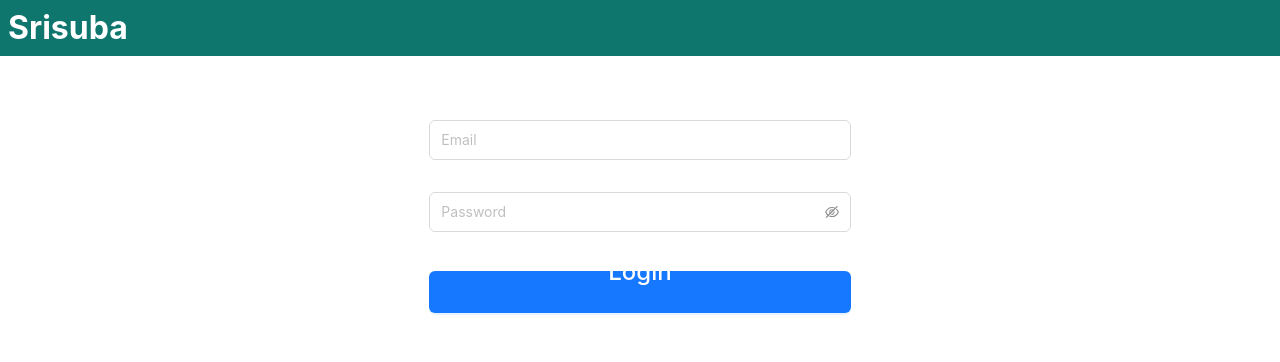
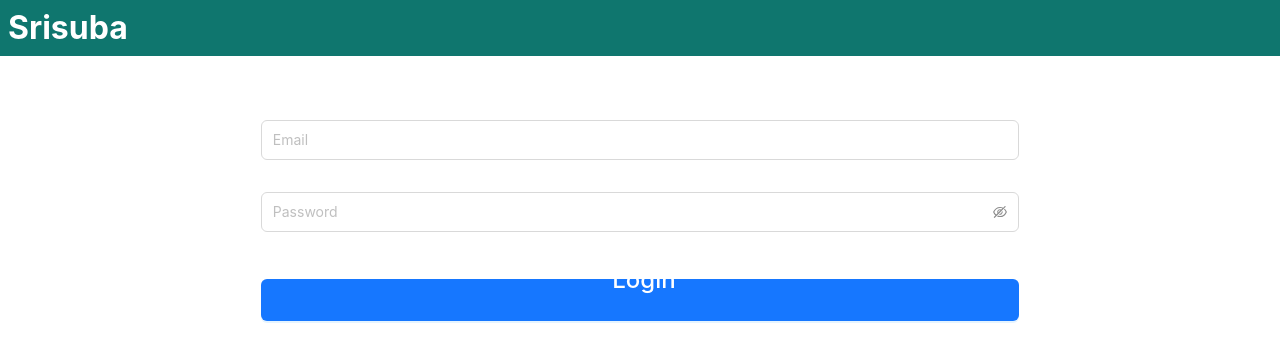
Before and after one commit to dhanushkagimhan/srisuba_GUI, a React (Vite) app: page /gimhan in a window 1280 px wide. Shown: the top 362 px of the page. Built offline with nearby package versions, Linux system fonts and the light colour scheme; no server answers.

Commit message:
created admin login page

```diff
--- a/src/pages/admin/open/AdminLogin.tsx
+++ b/src/pages/admin/open/AdminLogin.tsx
@@ -1,10 +1,16 @@
-import { Button, Form, Input } from "antd";
+import { Alert, Button, Form, Input } from "antd";
 import { AdminLoginType } from "../../../utility/typesAndEnum";
 import { useMainLayoutStore } from "../../../states";
 import { useEffect } from "react";
+import { useNavigate } from "react-router-dom";
+import { useAdminLogin } from "../../../services/admin";
+import { getMutationError } from "../../../utility/Methods";
+import { SyncOutlined } from "@ant-design/icons";
 
 export default function AdminLogin() {
   const mainLayoutState = useMainLayoutStore();
+  const navigate = useNavigate();
+  const adminLoginMutation = useAdminLogin();
 
   useEffect(() => {
     mainLayoutState.setData({
@@ -15,24 +21,35 @@ export default function AdminLogin() {
     });
   }, []);
 
+  const onSubmit = (values: AdminLoginType) => {
+    adminLoginMutation.mutate(values, {
+      onSuccess: (data) => {
+        if (data.data.success) {
+          console.log("sent");
+          navigate("#");
+        }
+      },
+    });
+  };
+
   return (
     <div className="flex flex-row justify-center mt-20">
-      <div className="lg:w-1/3 w-full">
+      <div className="md:w-3/5 w-full">
         <div>
-          {/* {marketerLoginMutation.isError ? (
-          <div className="xl:w-3/5 w-full mb-4">
+          {adminLoginMutation.isError ? (
+            <div className="mb-4">
               <Alert
-              message={getMutationError(marketerLoginMutation)}
+                message={getMutationError(adminLoginMutation)}
                 type="error"
               />
             </div>
           ) : (
             <></>
-        )} */}
+          )}
         </div>
         <Form
           name="marketerLoginForm"
-          // onFinish={onSubmit}
+          onFinish={onSubmit}
           className="flex flex-col gap-2"
         >
           <Form.Item<AdminLoginType>
@@ -67,13 +84,13 @@ export default function AdminLogin() {
               htmlType="submit"
               className="w-full pb-10 text-2xl font-medium"
             >
-              {/* {marketerLoginMutation.isPending ? (
+              {adminLoginMutation.isPending ? (
                 <span className="text-lg mr-2">
                   <SyncOutlined spin />
                 </span>
               ) : (
                 <></>
-            )} */}
+              )}
               Login
             </Button>
           </Form.Item>
--- /dev/null
+++ b/src/services/admin/authentication/authentication.ts
@@ -0,0 +1,11 @@
+import { useMutation } from "@tanstack/react-query";
+import { AdminLoginType } from "../../../utility/typesAndEnum";
+import { adminClient } from "../../client";
+
+export function useAdminLogin() {
+  return useMutation({
+    mutationFn: (loginData: AdminLoginType) => {
+      return adminClient.post("/login", loginData);
+    },
+  });
+}
--- /dev/null
+++ b/src/services/admin/index.ts
@@ -0,0 +1,3 @@
+import { useAdminLogin } from "./authentication/authentication";
+
+export { useAdminLogin };
--- a/src/services/client.ts
+++ b/src/services/client.ts
@@ -46,10 +46,18 @@ const useMarketerAuthClient = () => {
   });
 };
 
+const adminClient = axios.create({
+  baseURL: import.meta.env.VITE_BASEURL + "/v1/admin",
+  headers: {
+    "Content-Type": "application/json",
+  },
+});
+
 export {
   proposerClient,
   useProposerAuthClient,
   commonClient,
   marketerClient,
   useMarketerAuthClient,
+  adminClient,
 };
```
Lines whose indentation alone changed are shown as unchanged.
